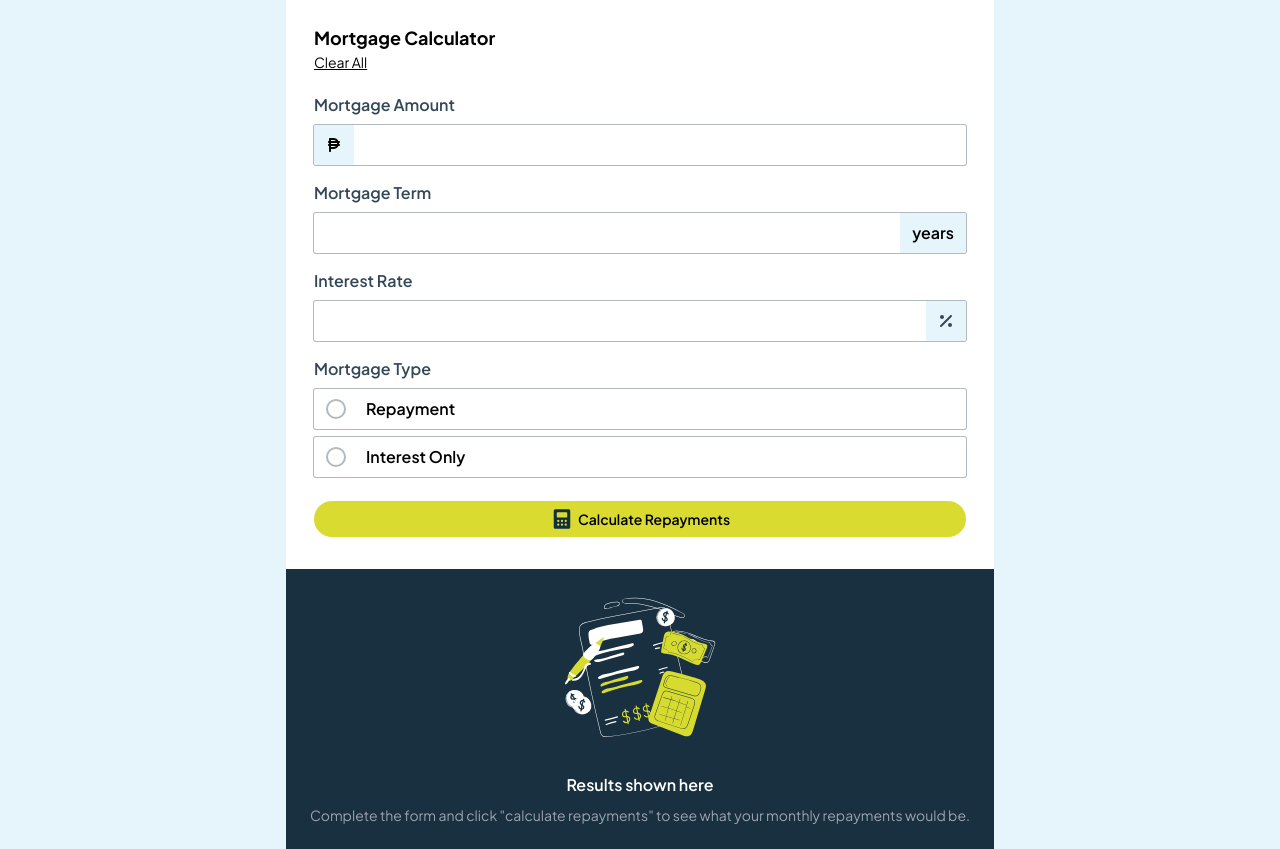
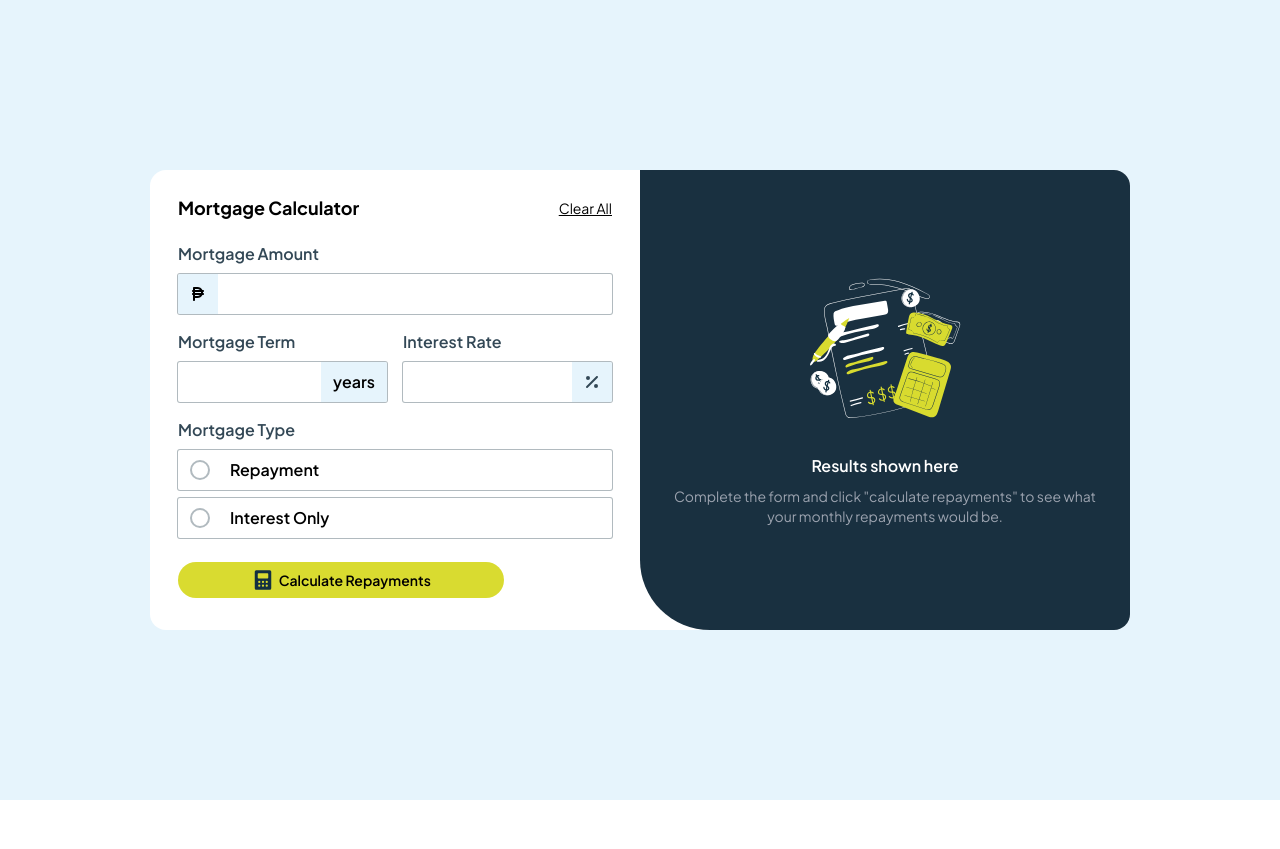
Before and after one commit to xzcxvc/mortgage-repayment-calculator, a React (Vite) app: page / in a window 1280 px wide. After the commit the page ends 800 px from the top, so only its background shows below. Built offline with nearby package versions, Linux system fonts and the light colour scheme.

Commit message:
front end changes

```diff
--- a/src/App.jsx
+++ b/src/App.jsx
@@ -84,7 +84,7 @@ function App() {
         mortgageAmt / mortgageTerm;
       const totalBalance = monthlyRepayment * mortgageTerm;
       const monthlyInterest = (mortgageAmt / mortgageTerm) * interestRate;
-      const totaMonthlyInterest = (monthlyInterest * mortgageTerm);
+      const totaMonthlyInterest = monthlyInterest * mortgageTerm;
 
       const formattedTotalBalance = `₱${totalBalance.toLocaleString(undefined, {
         minimumFractionDigits: 2,
@@ -150,7 +150,7 @@ function App() {
       <div className="min-h-screen flex items-center justify-center">
         <div
           id="main"
-          className="flex desktop:flex-row tablet:flex-col mobile:flex-col desktop:rounded-2xl bg-white desktop:w-6/12 mobile:w-auto h-auto"
+          className="flex desktop:flex-row tablet:flex mobile:flex-col desktop:rounded-2xl bg-white desktop:w-[980px] tablet:w-[720px] mobile:w-[420px] h-auto"
         >
           <div className="desktop:w-6/12  px-7 py-6">
             <div>
--- a/tailwind.config.js
+++ b/tailwind.config.js
@@ -4,9 +4,9 @@ export default {
   theme: {
     extend: {},
     screens: {
-      mobile: "320px",
-      tablet: "641px",
-      desktop: "1440px",
+      mobile: "0px",
+      tablet: "640px",
+      desktop: "960px",
     },
   },
   plugins: [],
```
